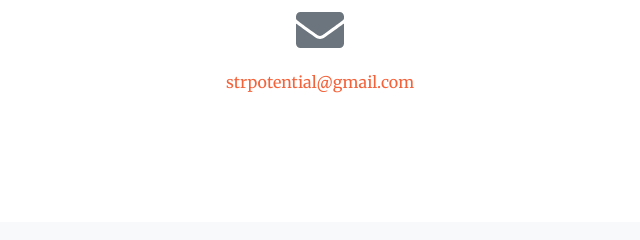
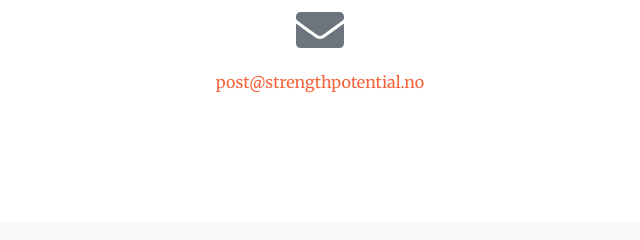
Before and after one commit to strpotential/strength-potential, a plain HTML site: page index.html in a window 1280 px wide. Shown: the part 3974-4214 px from the top of the page, 510-1150 px from the left. Drawn offline with nearby package versions, Linux system fonts and the light colour scheme.

Commit message:
Update index.html

```diff
--- a/index.html
+++ b/index.html
@@ -336,7 +336,7 @@
                     <div class="col-lg-4 mr-auto text-center">
                         <i class="fas fa-envelope fa-3x mb-3 text-muted"></i>
                         <!-- Make sure to change the email address in BOTH the anchor text and the link target below!-->
-                        <a class="d-block" href="mailto:strpotential@gmail.com">strpotential@gmail.com</a>
+                        <a class="d-block" href="mailto:post@strengthpotential.no">post@strengthpotential.no</a>
                     </div>
                 </div>
             </div>
```
